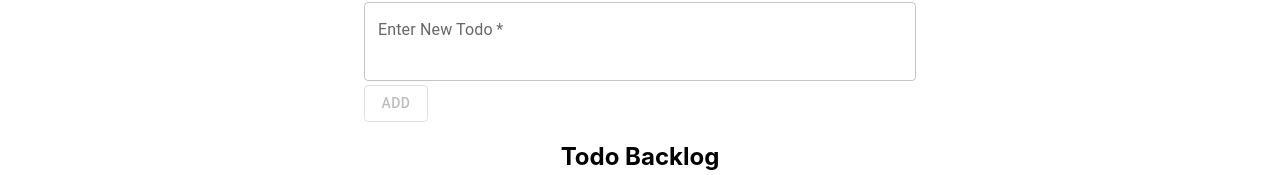
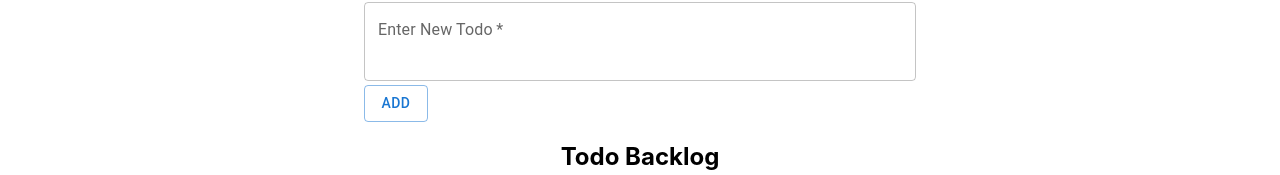
Before and after one commit to arahman01/ReactToDoApp, a React (Create React App) app: page /backlog in a window 1280 px wide. Shown: the part 122-297 px from the top of the page. Built offline with nearby package versions, Linux system fonts and the light colour scheme.

Commit message:
enable add button

```diff
--- a/src/components/NewTodoForm.js
+++ b/src/components/NewTodoForm.js
@@ -33,7 +33,7 @@ const NewTodoForm = (props) => {
         required
         sx={{ color: "primary.main", borderRadius: 1 }}
       />
-      <Button onClick={submitHandler} disabled={true} variant="outlined" sx={{mt: 0.5}}>
+      <Button onClick={submitHandler} variant="outlined" sx={{mt: 0.5}}>
         Add
       </Button>
     </Box>
```
